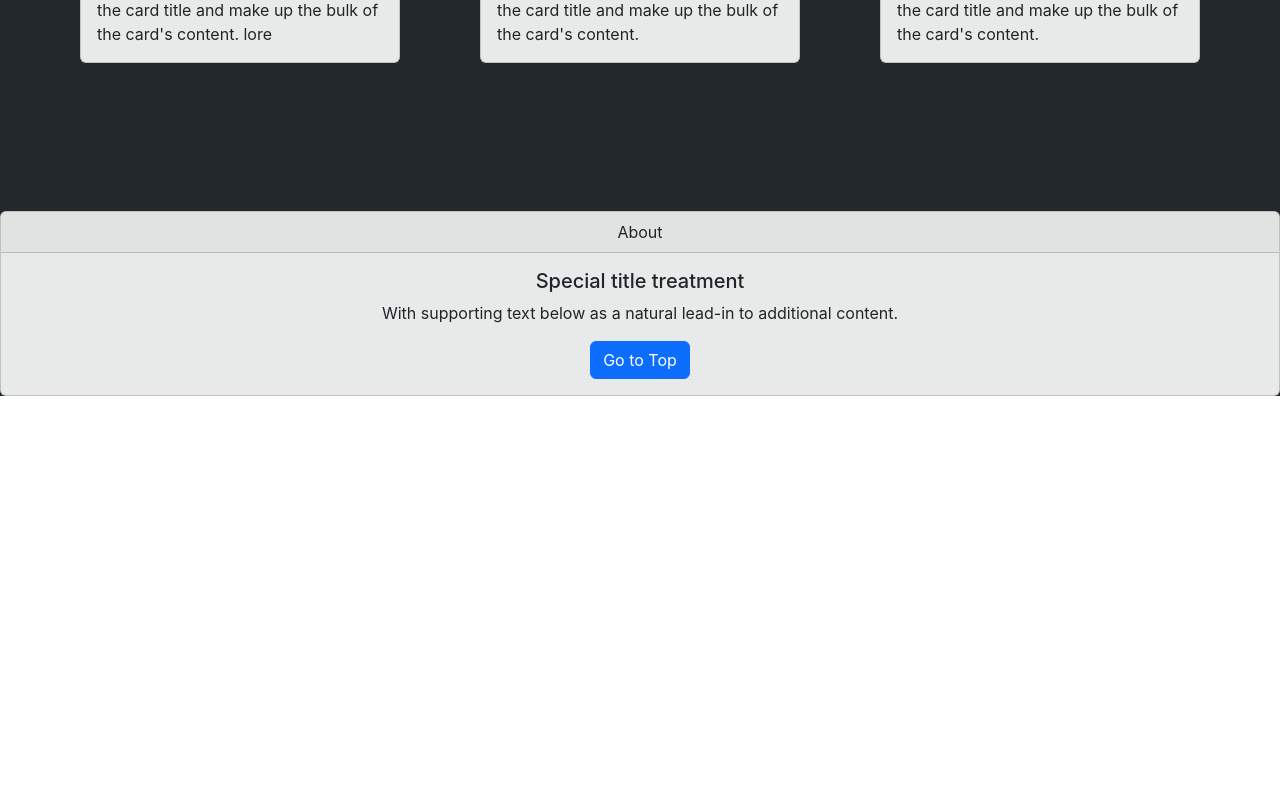
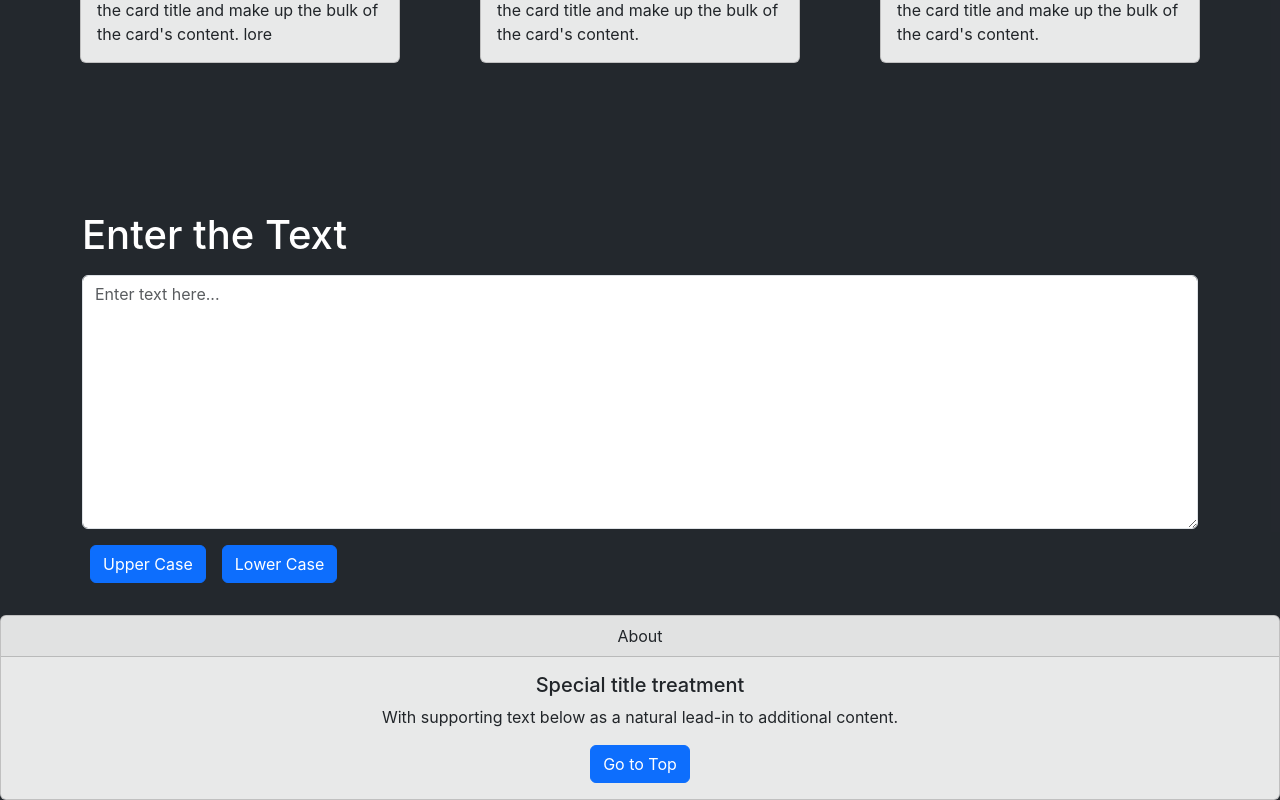
Before and after one commit to HashirA32/textutsls, a React (Create React App) app: page / in a window 1280 px wide. Shown: the part 485-1285 px from the top of the page. Before the commit the page ends 881 px from the top, so only its background shows below. Built offline with nearby package versions, Linux system fonts and the light colour scheme.

Commit message:
Using useState hook

```diff
--- a/src/App.js
+++ b/src/App.js
@@ -3,12 +3,16 @@ import Navbar from './comps/Navbar';
 import PropTypes from 'prop-types';
 import Footer from './comps/Footer';
 import Content from './comps/Content';
+import TextForm from './comps/TextForm';
 function App() {
   return (
    <>
       <div className="fractions">
       <Navbar title = "Hashir" about = "about"/>
       < Content/>
+      <div className="container box ">
+      <TextForm heading = "Enter the Text "/>
+      </div>
       <Footer/>
       </div>
    </>
@@ -16,6 +20,6 @@ function App() {
 }
 
 export default App;
-Navbar.PropTypes = {title : PropTypes.string,
+Navbar.propTypes = {title : PropTypes.string,
                     about : PropTypes.string,
 }
--- a/src/comps/Content.js
+++ b/src/comps/Content.js
@@ -11,17 +11,17 @@ export default  function Content(props){
   </div>
 </div>
 
-<div class="card" >
-  <img src="tv.png" class="card-img-top" alt="..."/>
-  <div class="card-body">
-    <p class="card-text">Some quick example text to build on the card title and make up the bulk of the card's content.</p>
+<div className="card" >
+  <img src="tv.png" className="card-img-top" alt="..."/>
+  <div className="card-body">
+    <p className="card-text">Some quick example text to build on the card title and make up the bulk of the card's content.</p>
   </div>
 </div>
 
-<div class="card" >
-  <img src="tv.png" class="card-img-top" alt="..."/>
-  <div class="card-body">
-    <p class="card-text">Some quick example text to build on the card title and make up the bulk of the card's content.</p>
+<div className="card" >
+  <img src="tv.png" className="card-img-top" alt="..."/>
+  <div className="card-body">
+    <p className="card-text">Some quick example text to build on the card title and make up the bulk of the card's content.</p>
   </div>
 </div>
 
--- /dev/null
+++ b/src/comps/TextForm.js
@@ -0,0 +1,41 @@
+
+import React,  {useState} from 'react'
+
+export default function TextForm(props) {
+
+  const toUpperCase = () => {
+    setText(toUpperText)
+  }
+
+  const toLowerCase = () => {
+    setText(toLowerText)
+  }
+
+
+
+  const handleOnChange = (event)=>{
+    setText(event.target.value);
+  }
+
+
+
+  const [text, setText] = useState('');
+  let toUpperText = text.toUpperCase();
+  let toLowerText = text.toLowerCase();
+
+
+
+
+  return (
+   <>
+   <h1>{props.heading}</h1>
+
+<div className="mb-3 my-3">
+  <textarea className="form-control" value={text} onChange={handleOnChange} id= "myBox"rows="10" placeholder='Enter text here...'></textarea>
+  <button className='btn btn-primary my-3 mx-2' onClick={toUpperCase} >Upper Case</button>
+  <button className='btn btn-primary my-3 mx-2' onClick={toLowerCase}>Lower Case</button>
+
+</div>
+   </>
+  )
+}
--- a/src/index.css
+++ b/src/index.css
@@ -35,3 +35,7 @@ code {
 .text-center {
   width: auto;
 }
+
+h1 {
+  color: white;
+}
```
